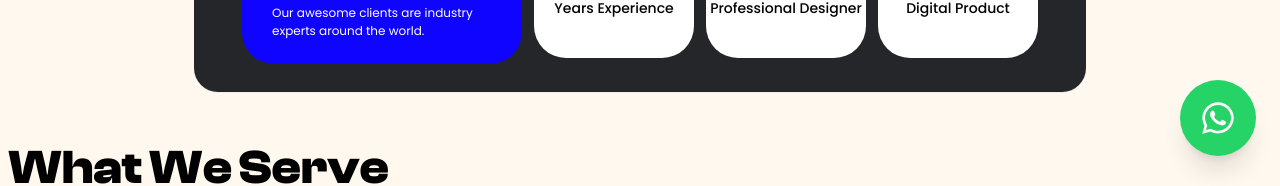
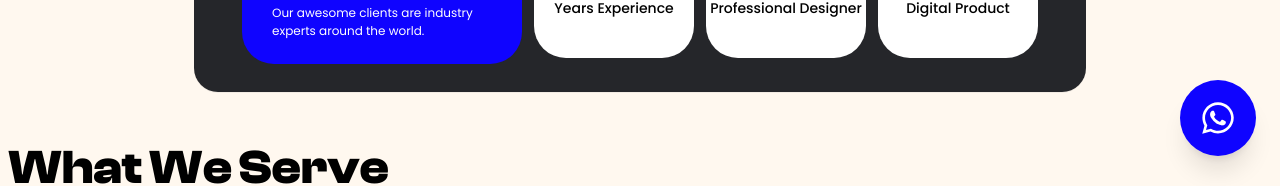
Before and after one commit to Oluseed/oluseed, a React (Vite) app: page / in a window 1280 px wide. Shown: the part 620-806 px from the top of the page. Built offline with nearby package versions, Linux system fonts and the light colour scheme; a web font is replaced by a local one.

Commit message:
Completed changes

```diff
--- a/src/components/WhatsAppButton.tsx
+++ b/src/components/WhatsAppButton.tsx
@@ -21,8 +21,8 @@ const WhatsAppButton: React.FC<WhatsAppButtonProps> = ({
       onClick={openWhatsApp}
       className="
         fixed bottom-6 right-6 z-50
-        bg-[#25D366]
-        hover:bg-[#0f04ff]
+        hover:bg-[#25D366]
+        bg-[#0f04ff]
         text-white shadow-xl
         rounded-full p-4 md:p-5
         flex items-center justify-center
```
